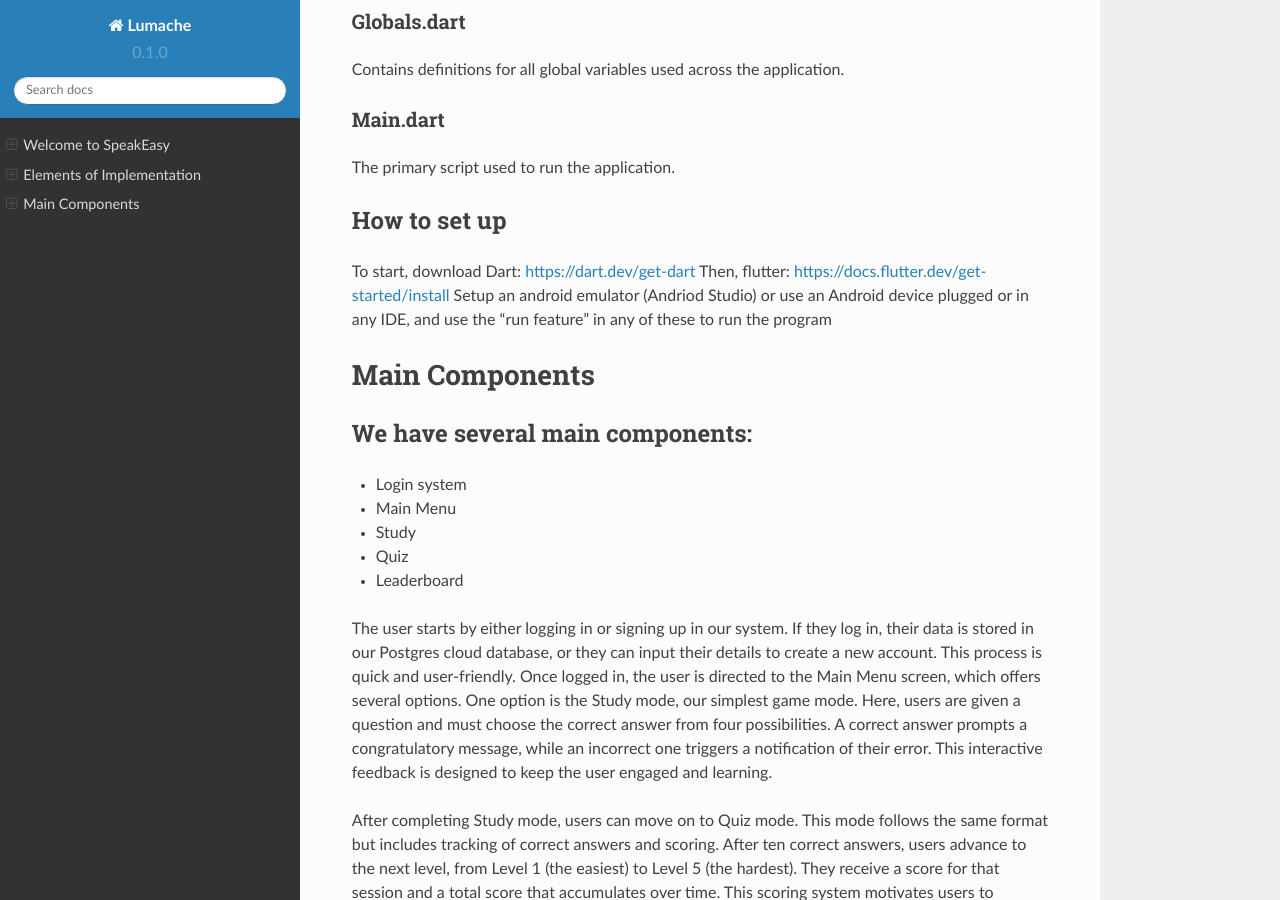
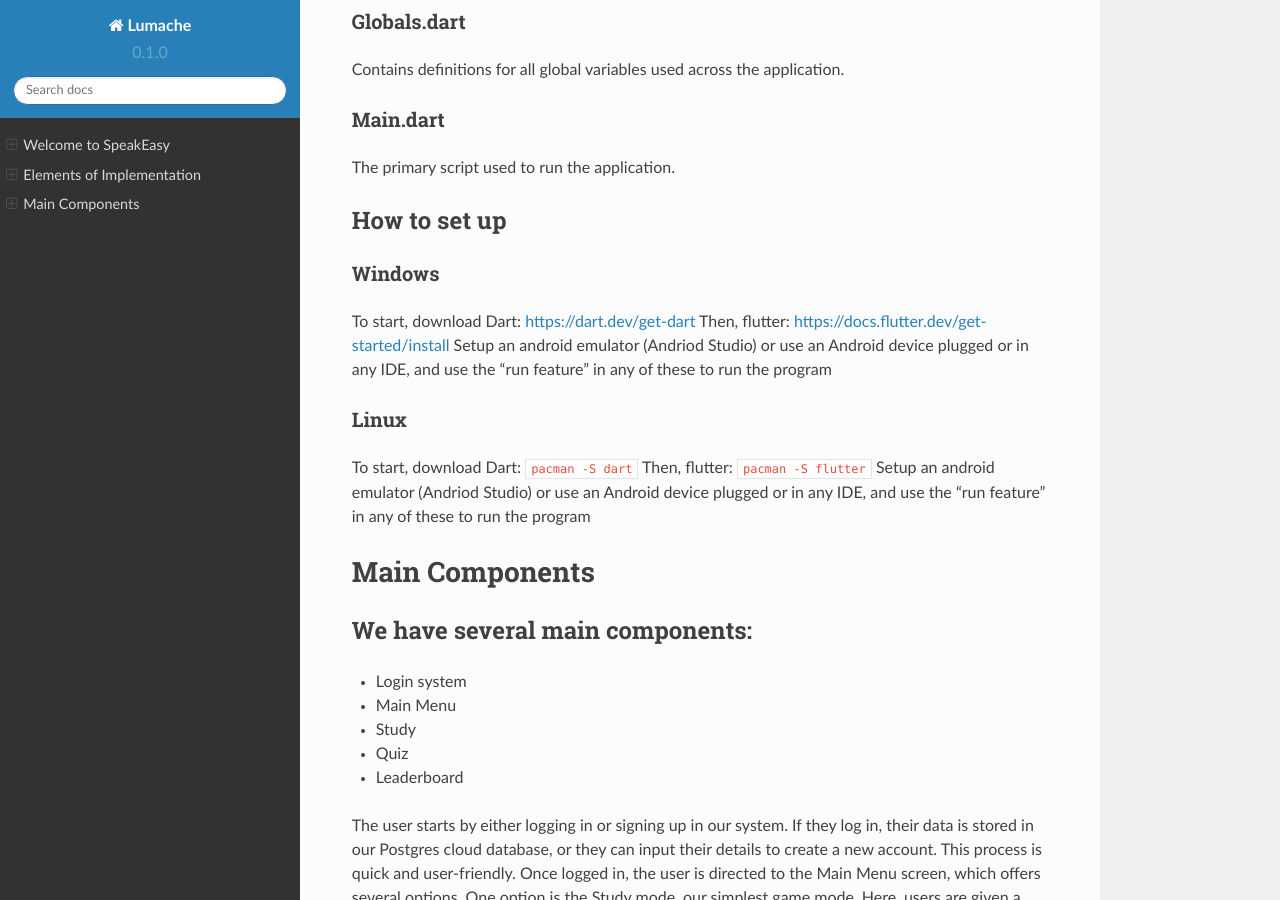
Before and after one commit to LuckyLarry13/READTHEDOCSTEST, a Sphinx documentation site: the page built from docs/source/index.rst, in a window 1280 px wide and 900 px high, scrolled down 2591 px. Built offline with Sphinx 7.4.7 and the Read the Docs theme 2.0.0, drawn with Linux system fonts in a browser that asks for light colours.

Commit message:
Update index.rst

```diff
--- a/docs/source/index.rst
+++ b/docs/source/index.rst
@@ -98,8 +98,16 @@ The primary script used to run the application.
 
 How to set up
 ------------
+Windows
+^^^^^^^
 To start, download Dart: https://dart.dev/get-dart
 Then, flutter: https://docs.flutter.dev/get-started/install
+Setup an android emulator (Andriod Studio) or use an Android device plugged or in any IDE, and use the "run feature" in any of these to run the program
+
+Linux
+^^^^^^^
+To start, download Dart: ``pacman -S dart``
+Then, flutter: ``pacman -S flutter``
 Setup an android emulator (Andriod Studio) or use an Android device plugged or in any IDE, and use the "run feature" in any of these to run the program
 
 
```
